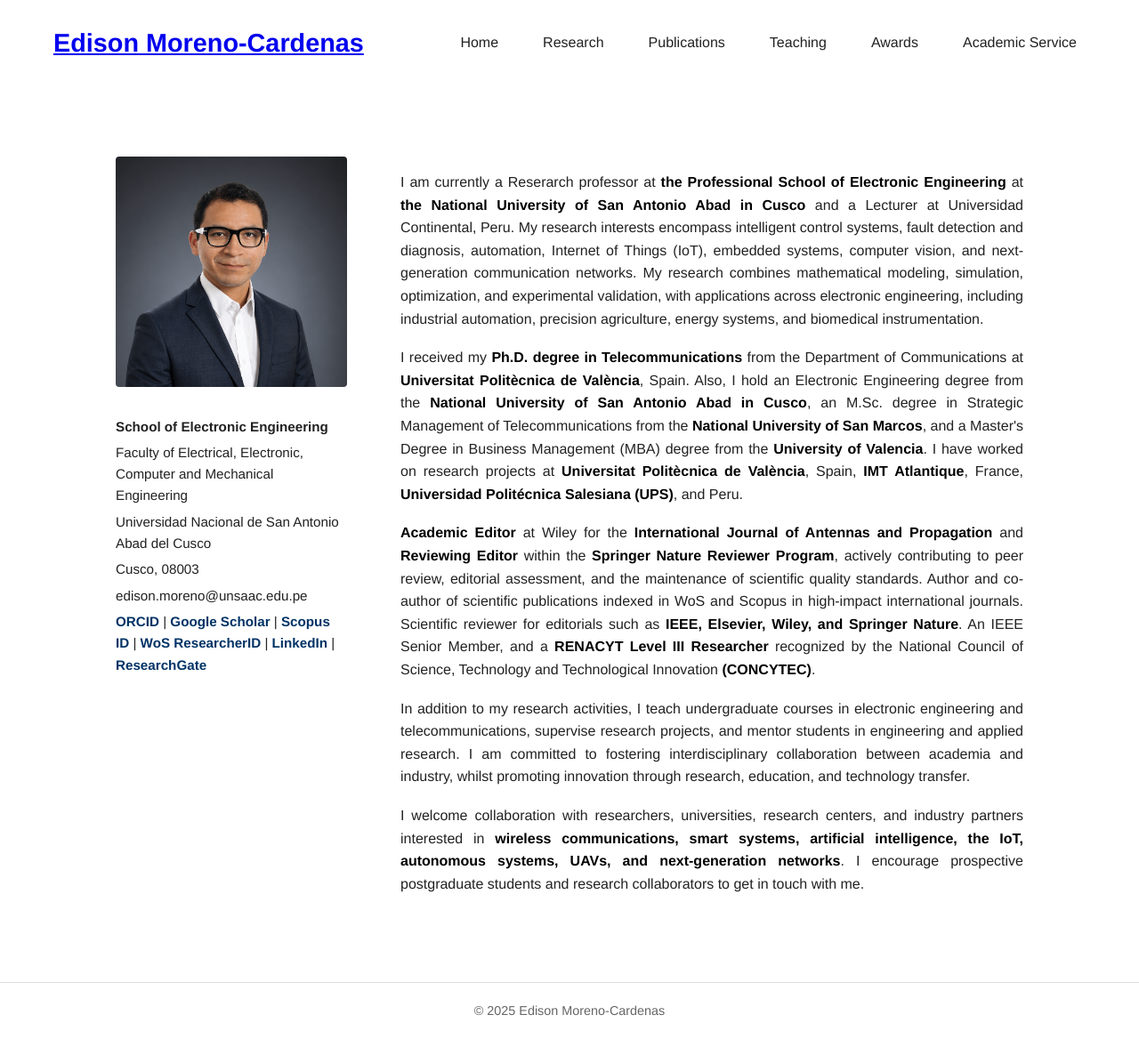
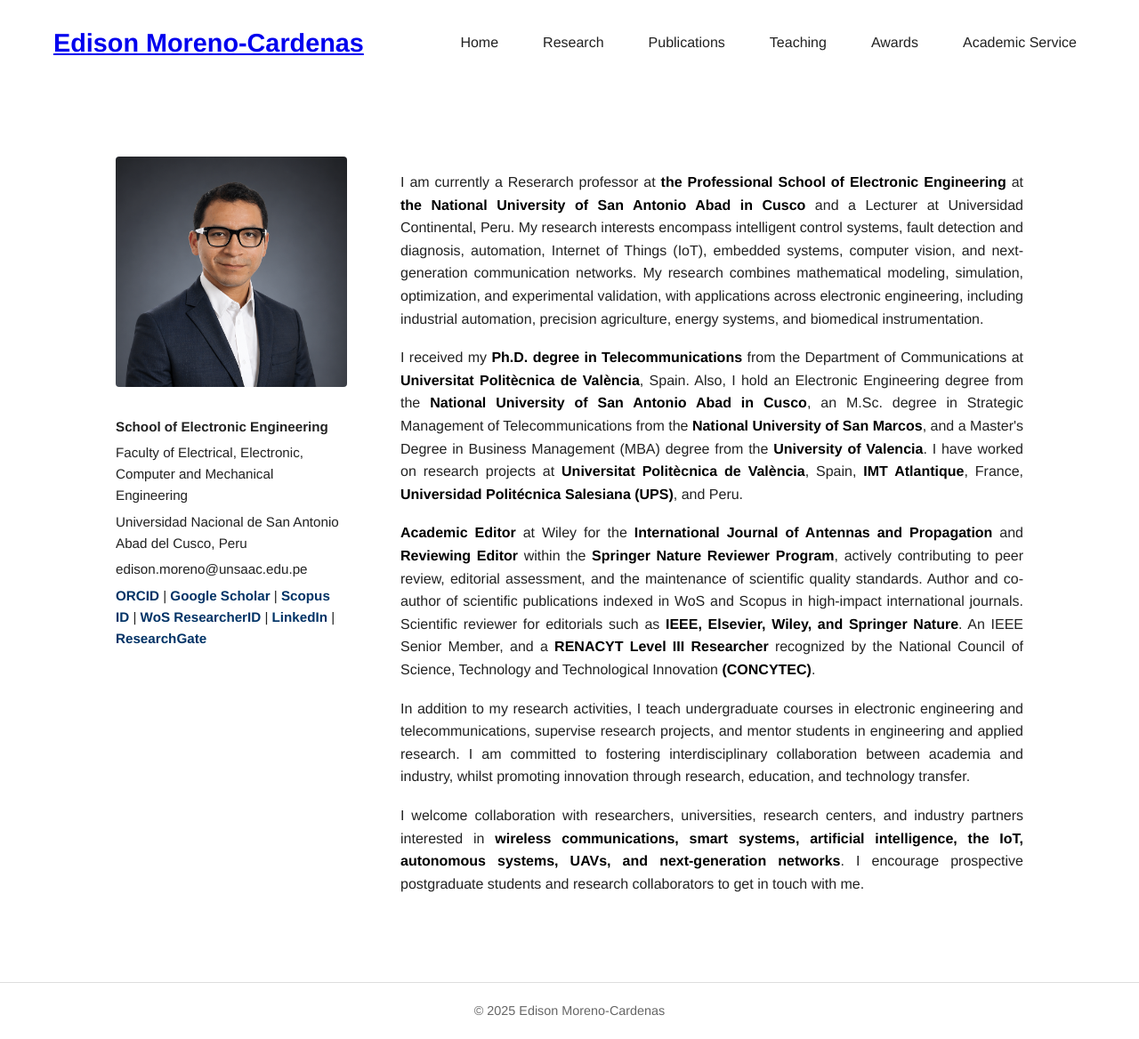
Before and after one commit to edisonmorenocardenas/edisonmorenocardenas.github.io, a Jekyll site: the page built from index.html, in a window 1280 px wide and 1168 px high. Shown: the whole window at 89% size. Built offline with Jekyll 4.4.1, drawn with Linux system fonts in a browser that asks for light colours.

Commit message:
Actualizar conteni

```diff
--- a/index.html
+++ b/index.html
@@ -9,8 +9,7 @@
     <img src="edison.jpg" alt="Edison Moreno-Cardenas">
     <p><strong>School of Electronic Engineering</strong></p>
     <p>Faculty of Electrical, Electronic, Computer and Mechanical Engineering</p>
-    <p>Universidad Nacional de San Antonio Abad del Cusco</p>
-    <p>Cusco, 08003</p>
+    <p>Universidad Nacional de San Antonio Abad del Cusco, Peru</p>
     <p>edison.moreno@unsaac.edu.pe</p>
     <p>
       <a href="https://orcid.org/0000-0001-9545-4694" target="_blank">ORCID</a> |
```
